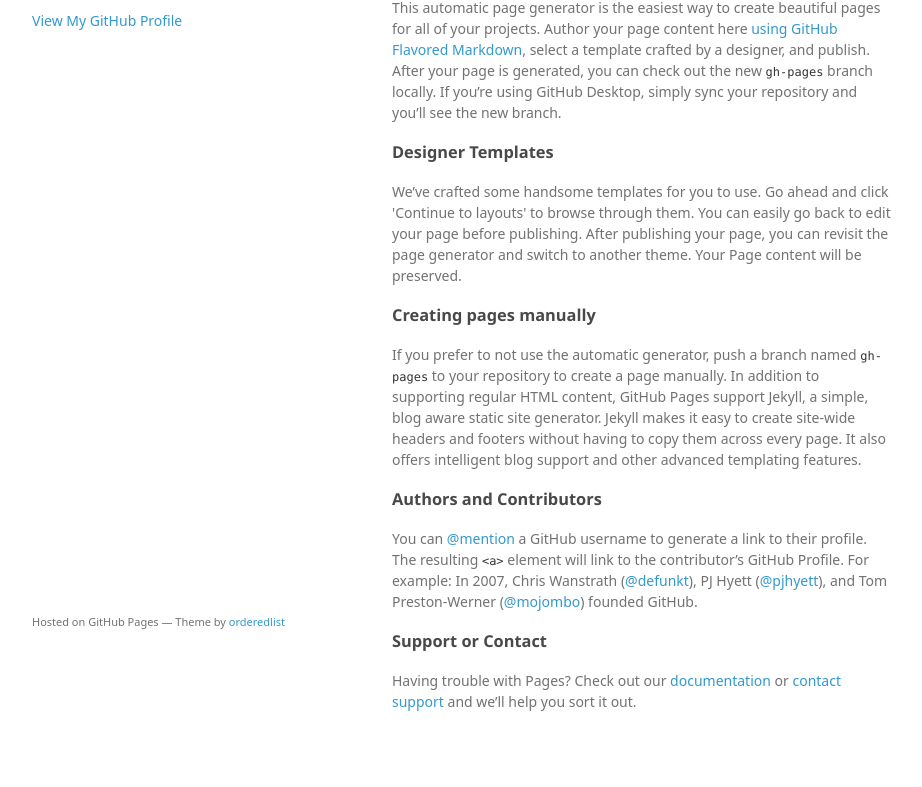
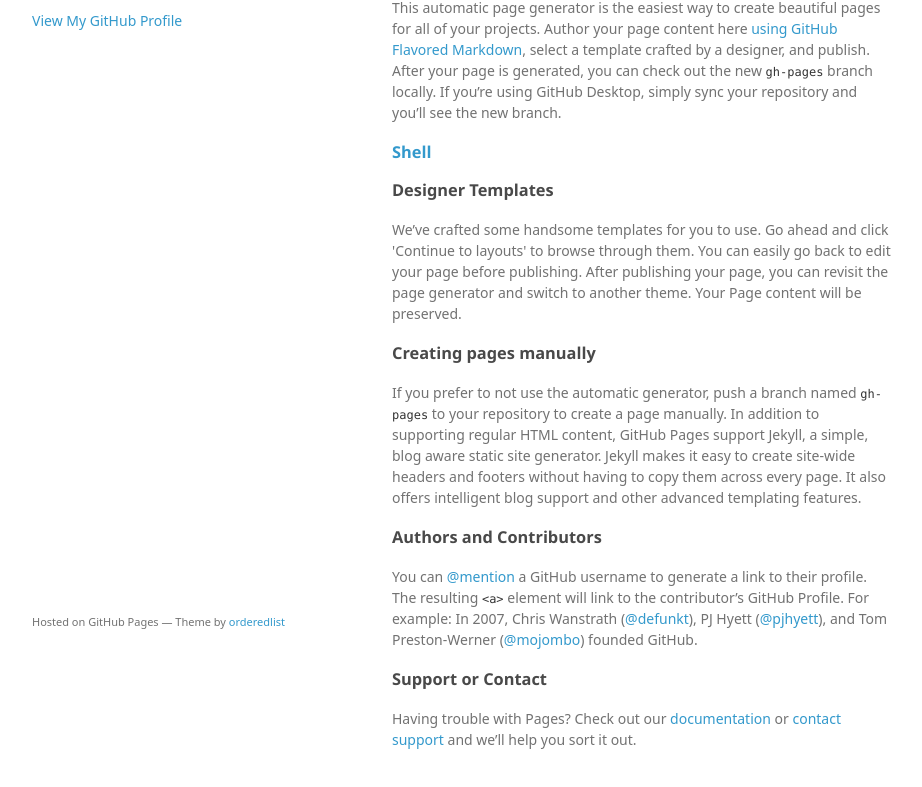
Before and after one commit to Cookie1030/cookie1030.github.io, a plain HTML site: page index.html in a window 1280 px wide. Shown: the part 99-886 px from the top of the page, without its empty margins (178-1100 px from the left). Drawn offline with Linux system fonts and the light colour scheme; a web font is replaced by a local one.

Commit message:
Update index.html

```diff
--- a/index.html
+++ b/index.html
@@ -28,6 +28,7 @@
 
 <p>This automatic page generator is the easiest way to create beautiful pages for all of your projects. Author your page content here <a href="https://guides.github.com/features/mastering-markdown/">using GitHub Flavored Markdown</a>, select a template crafted by a designer, and publish. After your page is generated, you can check out the new <code>gh-pages</code> branch locally. If you’re using GitHub Desktop, simply sync your repository and you’ll see the new branch.</p>
 
+<h3><a href="Linux/shell/variable">Shell</a></3>
 <h3>
 <a id="designer-templates" class="anchor" href="#designer-templates" aria-hidden="true"><span class="octicon octicon-link"></span></a>Designer Templates</h3>
 
```
